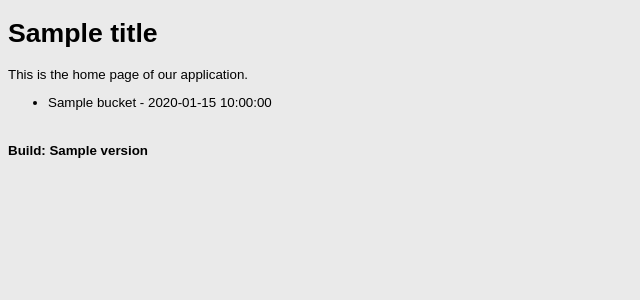
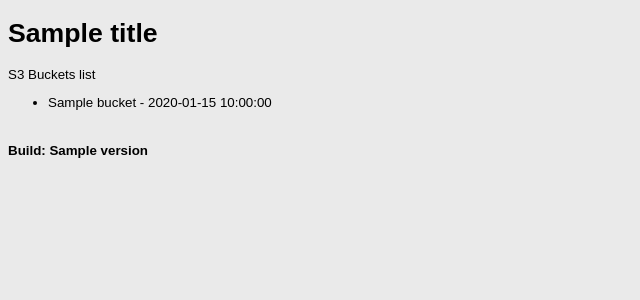
Before and after one commit to olap74/ecs-python-tg, a Flask app: template app/app/templates/home.html in a window 1280 px wide. Shown: the top 300 px of the page, without its empty margins (0-640 px from the left). Run offline with Flask 2, Linux system fonts and the light colour scheme; the template is opened without the code that fills it: most values are stand-ins (such as "Sample title", 1, 10 or a date in 2020); parts of the project's set-up code (start-up, migrations or seed data) failed here and were passed over.

Commit message:
App updated

```diff
--- a/app/app/templates/home.html
+++ b/app/app/templates/home.html
@@ -21,7 +21,7 @@
 
   <body>
     <h1>{{ title }}</h1>
-    <p>This is the home page of our application.</p>
+    <p>S3 Buckets list</p>
     <ul>
     {% for bucket in data %}
     <li>{{ bucket.Name }} - {{ bucket.CreationDate }}
```
